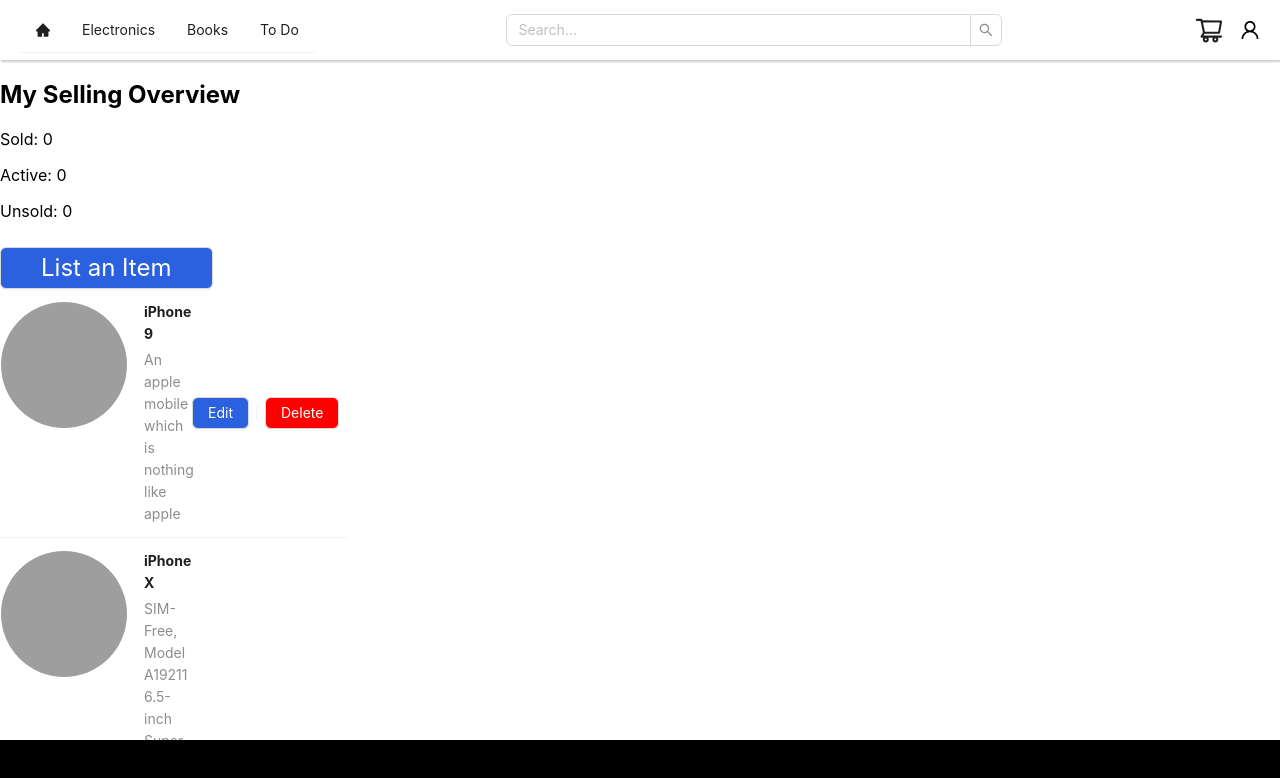
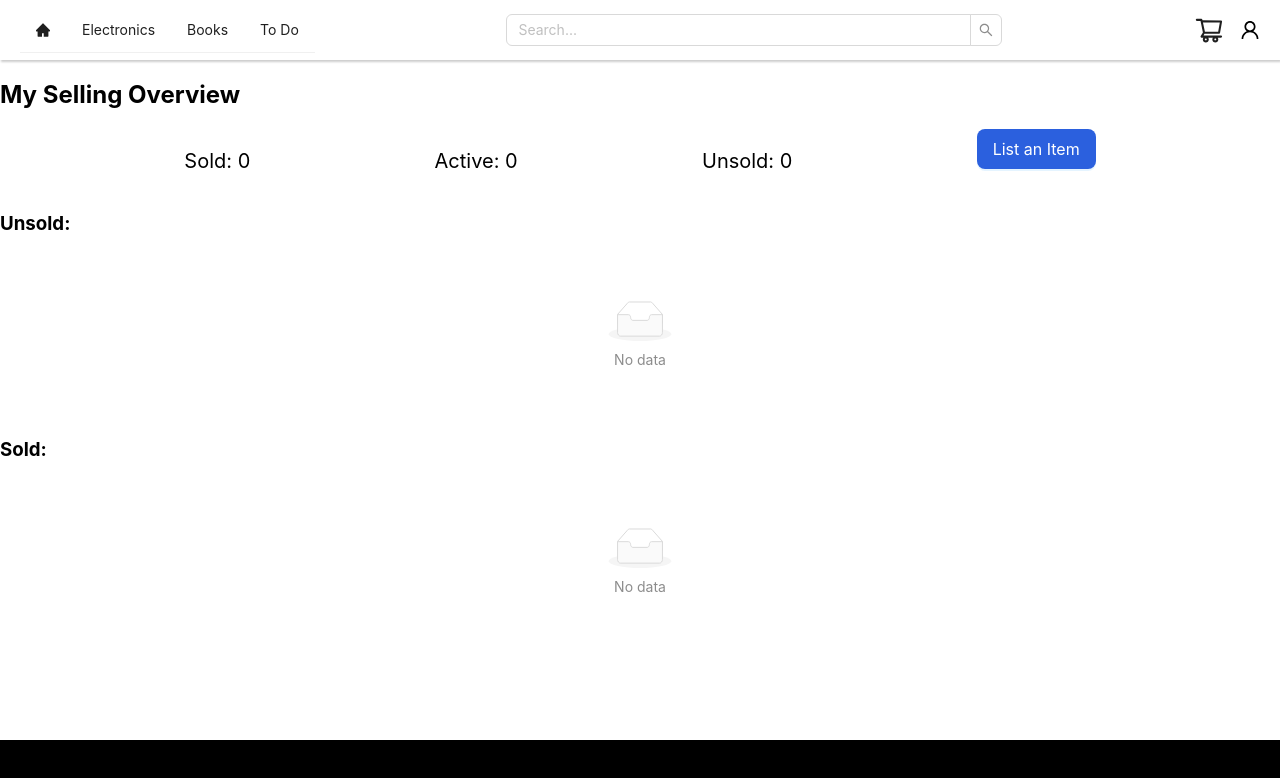
Before and after one commit to junwu168/smarket, a React (Create React App) app: page /sell in a window 1280 px wide. Shown: the top 778 px of the page. Built offline with nearby package versions, Linux system fonts and the light colour scheme; grey boxes are pictures that could not be loaded.

Commit message:
Update SellingOverview.js

```diff
--- a/src/components/SellingOverview.js
+++ b/src/components/SellingOverview.js
@@ -1,67 +1,124 @@
-import React, { useState, useEffect } from "react";
-import { getProduct } from "../utils";
-import { Avatar, List, Button } from "antd";
-import "./SellingOverview.css";
+import React, { useState, useEffect } from 'react';
+import { getProduct } from '../utils';
+import { Avatar, List, Button } from 'antd';
+
+
 
 function SellingOverview() {
-  const [products, setProducts] = useState([]);
+  const [sellingList, setSellingList]=useState([]);
+  const [soldList, setSoldList]=useState([]);
+  const [unsoldCount, setUnsoldCount] = useState(0);
+  const [activeCount, setActiveCount] = useState(0);
+  const [soldCount, setSoldCount] = useState(0);
 
-  useEffect(() => {
-    getProduct().then((data) => {
-      setProducts(data.products);
-    });
-  }, []);
+  const sellingListHandler = () =>{
+    const newItem = {id: sellingList.length+1, title:'new item'};
+    setSellingList(prevList => [...prevList, newItem]);
+    setActiveCount(prevCount => prevCount + 1);
+    setUnsoldCount(prevCount => prevCount + 1);
+  };
+
+
+  const deleteHandler = itemId =>{
+    setSellingList(prevList => prevList.filter(item=> item.id!=itemId));
+    setActiveCount(prevCount => prevCount - 1);
+    setUnsoldCount(prevCount => prevCount - 1);
+  };
+
+  const editHandler = itemId =>{
+
+  };
+
 
   return (
-    <div className="selling-overview">
+    <div className="selling-overview"
+      style={{
+        display: 'column',
+        flex: '1',
+
+      }}>
       <h2>My Selling Overview</h2>
-      <div className="item-count-container">
-        <p className="item-sold">Sold: 0</p>
-        <p className="item-active">Active: 0</p>
-        <p className="item-unsold">Unsold: 0</p>
+      <div
+        className="item-count-container"
+        style={{
+          display: 'flex',
+          justifyContent: 'space-evenly',
+        }}
+      >
+
+        <p
+          className="item-sold"
+          style={{
+            fontSize:'20px',
+          }}
+        >Sold: {soldCount}</p>
+        <p
+          className="item-active"
+          style={{
+            fontSize:'20px',
+          }}
+          >Active: {activeCount}</p>
+        <p
+          className="item-unsold"
+          style={{
+            fontSize:'20px',
+          }}
+          >Unsold: {unsoldCount}</p>
         <Button
             key="list"
+            type='primary'
+            size='large'
+            onClick={sellingListHandler}
             style={{
-            backgroundColor: "#2B60DE",
-            color: "white",
-            fontSize: "24px",
-            padding: "20px 40px",
-            marginTop: "10px",
+                backgroundColor: '#2B60DE',
+                color: 'white',
               }}
         >
         List an Item
         </Button>
+
       </div>
+      <h3>Unsold:</h3>
       <List
         className="selling-items"
         itemLayout="horizontal"
-        dataSource={products}
+        dataSource={sellingList}
         renderItem={(product, index) => (
           <List.Item
           key={product.id}
+
           actions={[
             <Button
                 key="edit"
-                style={{ backgroundColor: "#2B60DE", color: "white" }}
+                style={{backgroundColor:'#2B60DE',color:'white'}}
+                onClick={()=> editHandler(product.id)}
             >
             Edit
             </Button>,
             <Button
                 key="delete"
-                style={{ backgroundColor: "red", color: "white" }}
+                style={{backgroundColor:'red',color:'white'}}
+                onClick={() => deleteHandler(product.id)}
             >
             Delete
             </Button>,
           ]}
           >
             <List.Item.Meta
-              avatar={<Avatar src={product.thumbnail} size={128} />}
+              avatar={<Avatar src={product.thumbnail} size={128}/>}
               title={product.title}
               description={product.description}
             />
           </List.Item>
         )}
       />
+      <h3>Sold:</h3>
+      <List
+        className='sold-items'
+        itemLayout="horizontal"
+        dataSource={soldList}
+        >
+      </List>
     </div>
   );
 }
```
Lines whose indentation alone changed are shown as unchanged.
